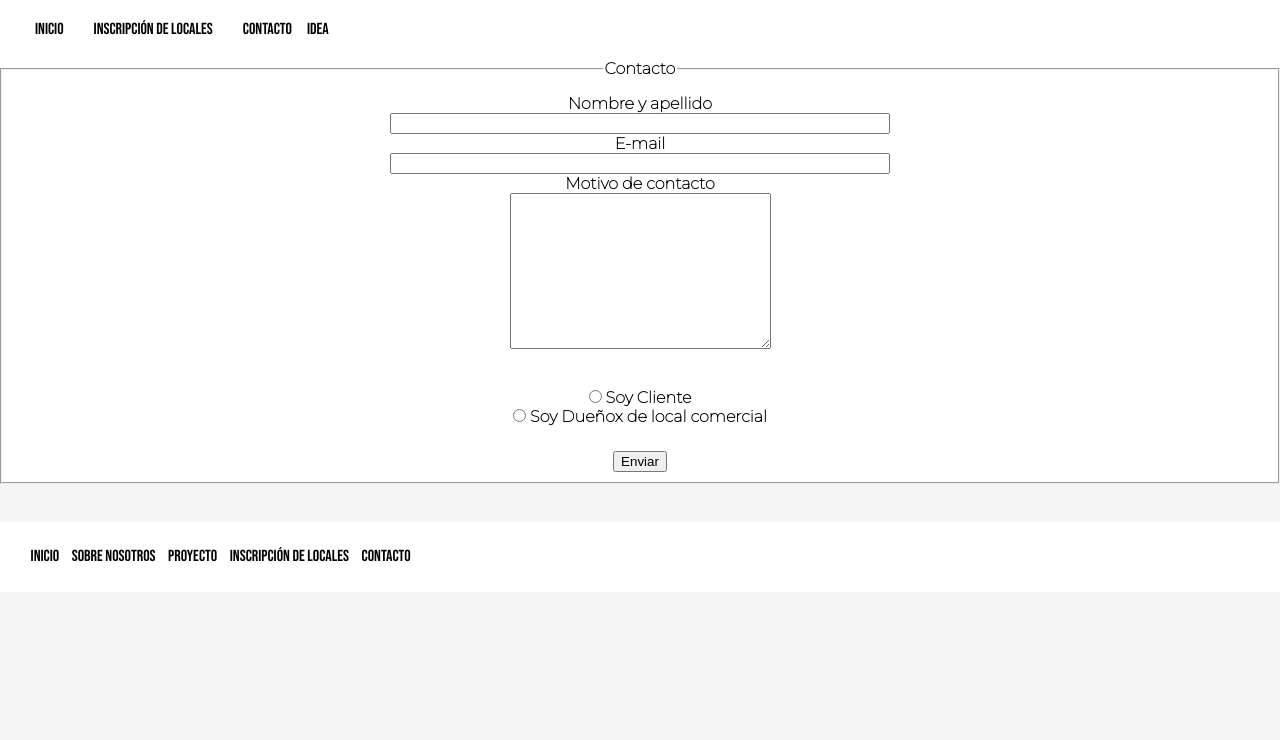
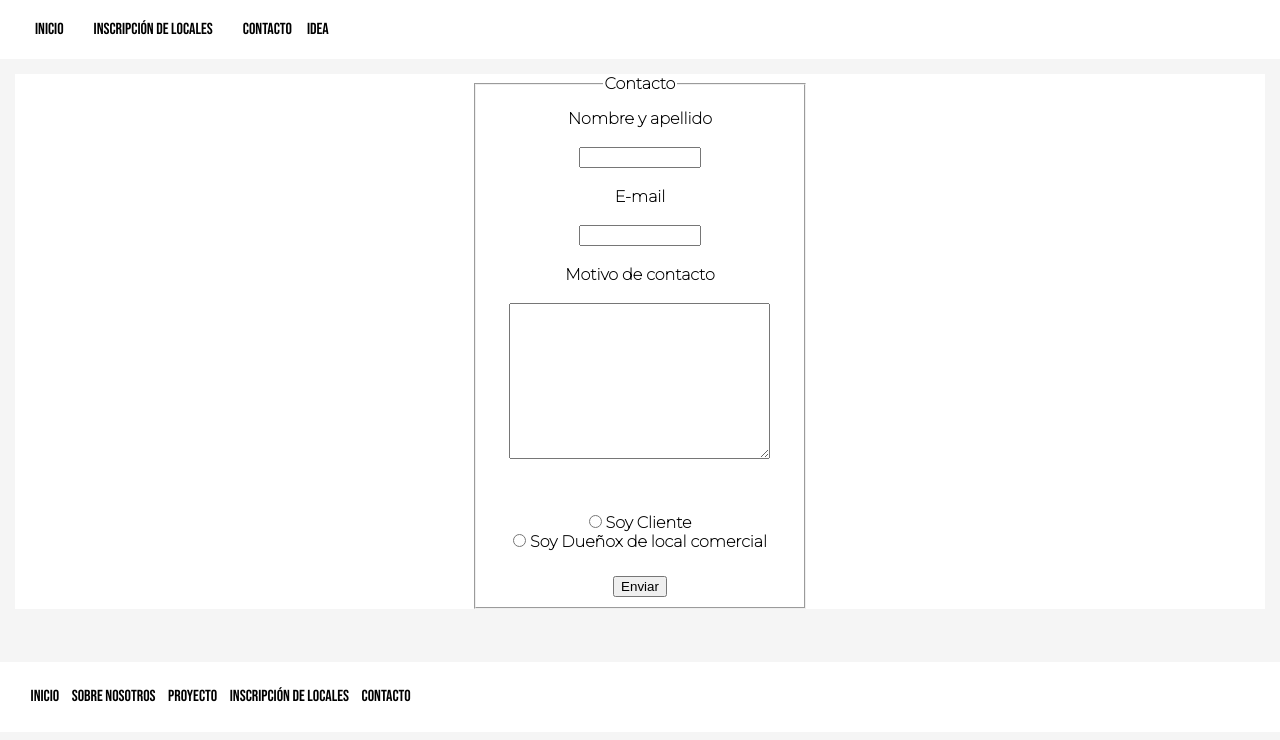
Before and after one commit to virmoreno/DirectorioGranudista, a website: page contacto.html in a window 1280 px wide. Shown: the top 740 px of the page. Drawn offline with Linux system fonts and the light colour scheme.

Commit message:
minor fixes

```diff
--- a/css/style_original.css
+++ b/css/style_original.css
@@ -93,7 +93,7 @@ body {
 
 /*sección busqueda*/
 .cuadro-busqueda {
- background-image: url(windows.jpg);
+ background-image: url(/home/vir/Escritorio/Coder/Moreno Virginia/images/portada.jpg);
   background-repeat: no-repeat;
 background-position: center;
 background-size: cover;
@@ -210,3 +210,15 @@ font-style: italic;
   font-size: 250%;
   padding: 1%;
 }
+
+/*inscripcion local y contacto */
+
+.datos1, .contacto {
+  display:flex;
+flex-direction: column;
+align-items: center;
+
+}
+.form-titles, .contacto{
+  margin: 15px;
+}
```
Also changed, not shown: index.html (+2 -1 lines), css/windows.jpg (deleted).
